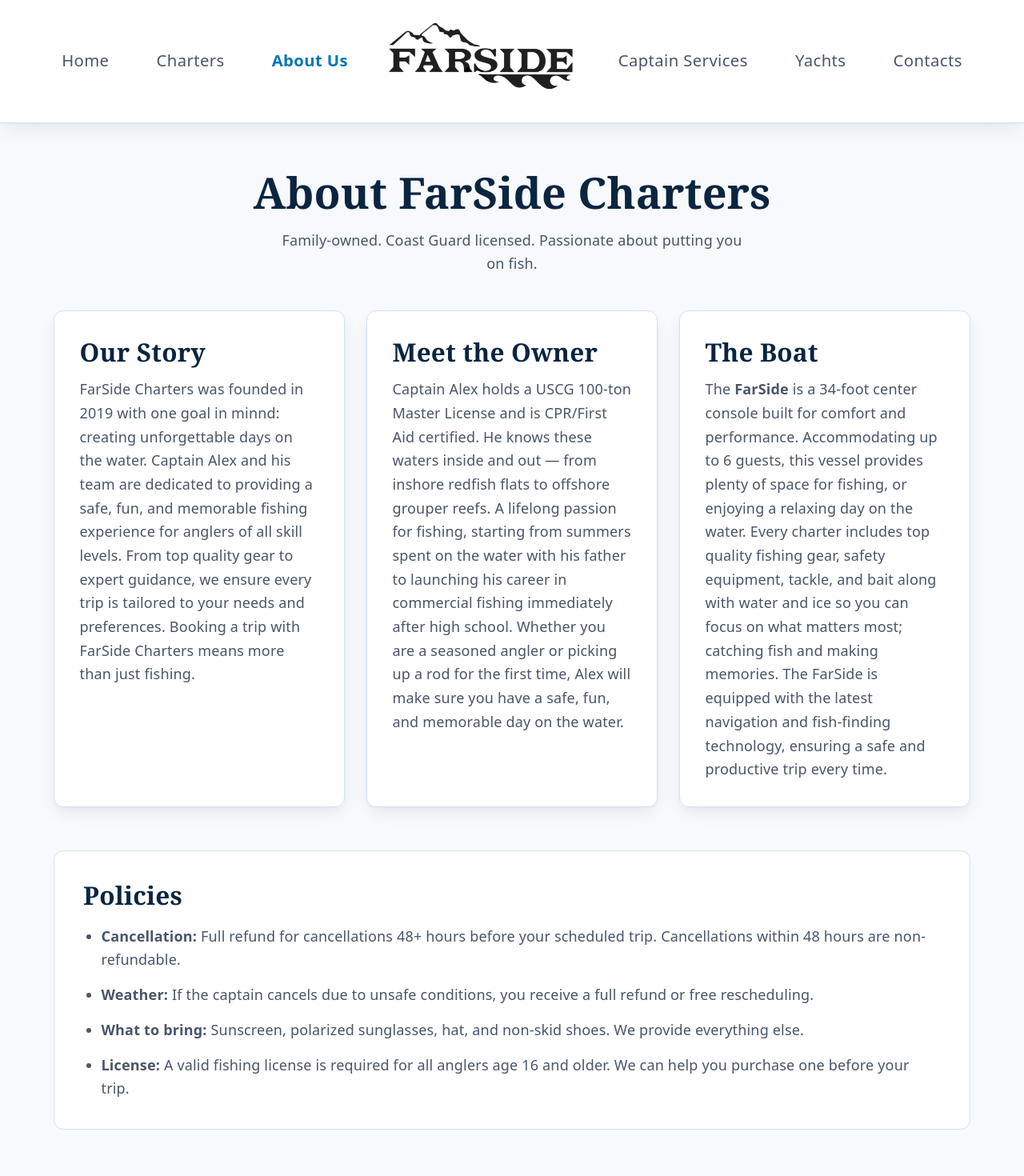
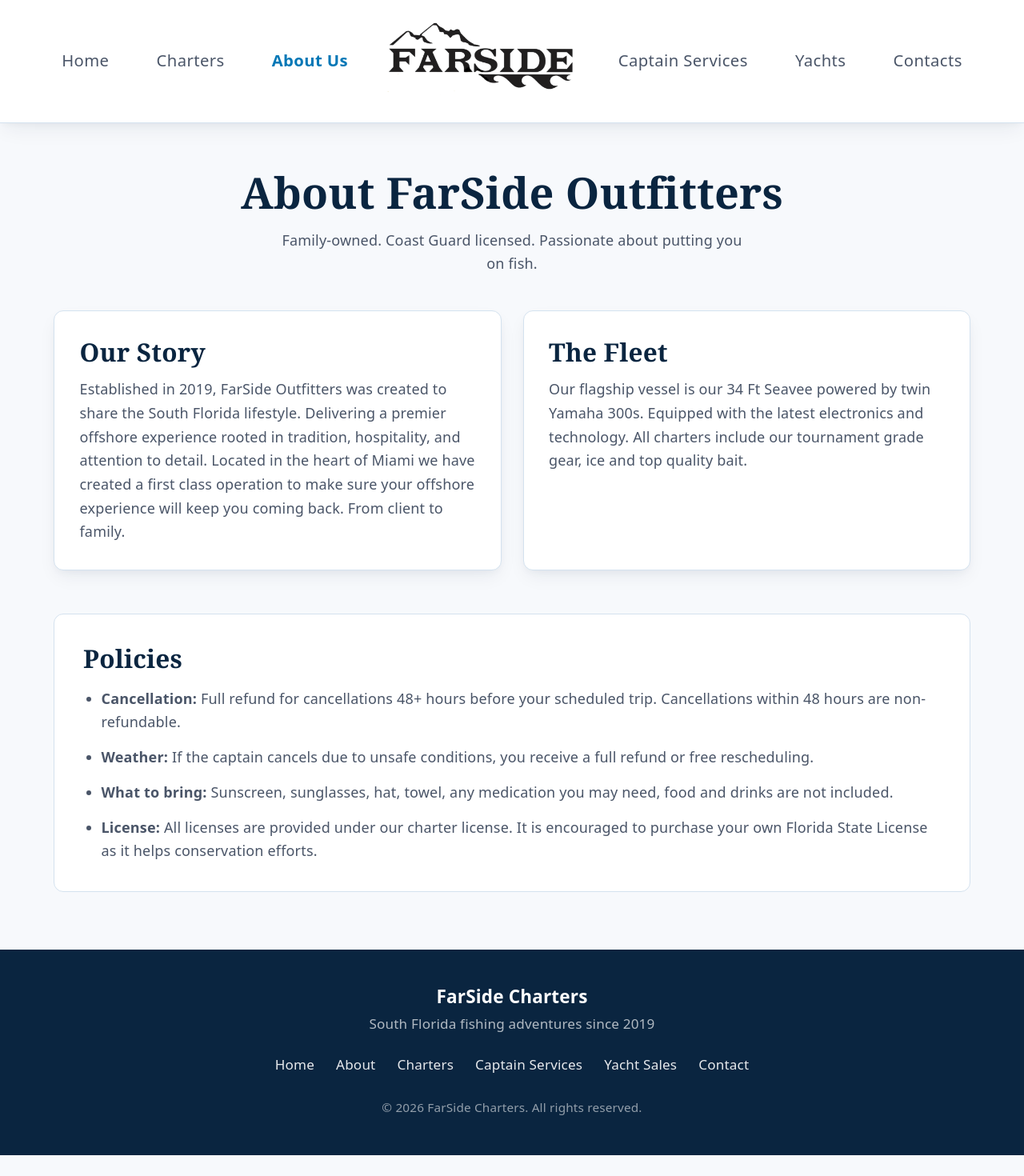
Before and after one commit to NomadRiding/Farside, a React (Vite) app: page /about in a window 1280 px wide. Shown: the top 1470 px of the page at 80% size. After the commit the page ends 1444 px from the top, so only its background shows below. Built offline with nearby package versions, Linux system fonts and the light colour scheme; a web font is replaced by a local one.

Commit message:
Edit wording, spelling errors and button color

```diff
--- a/src/components/Hero.jsx
+++ b/src/components/Hero.jsx
@@ -1,5 +1,5 @@
-import { Link } from 'react-router-dom'
-import '../styles/Hero.css'
+import { Link } from "react-router-dom"
+import "../styles/Hero.css"
 
 export default function Hero() {
   return (
@@ -7,18 +7,17 @@
       <div className="hero-section__content">
         <p className="hero-section__eyebrow">South Florida Fishing Charters</p>
         <h1 id="hero-heading" className="hero-section__title">
-          Your Next Great Catch Starts Here
+          FarSide Charters
         </h1>
         <p className="hero-section__subtitle">
-          Join Captain Alex aboard the FarSide for half-day and full-day charters.
-          All gear included — just bring your sense of adventure.
+          Welcome to South Florida's Premier Offshore Fishing Experience.
         </p>
         <div className="hero-section__actions">
-          <Link to="/book" className="btn btn-primary btn-lg">
+          <Link to="/book" className="btn btn-primary btn-book-now btn-lg">
             Book Now
           </Link>
           <Link to="/about" className="btn btn-secondary btn-lg">
-            Learn More
+            About Us
           </Link>
         </div>
       </div>
--- a/src/index.css
+++ b/src/index.css
@@ -20,8 +20,8 @@
     rgba(10, 37, 64, 0.08) 0 10px 25px -5px,
     rgba(10, 37, 64, 0.04) 0 4px 10px -2px;
 
-  --sans: 'good-web-pro', system-ui, 'Segoe UI', Roboto, sans-serif;
-  --heading: 'Mackin-pro', Georgia, 'Times New Roman', serif;
+  --sans: "good-web-pro", system-ui, "Segoe UI", Roboto, sans-serif;
+  --heading: "Mackin-pro", Georgia, "Times New Roman", serif;
   --mono: ui-monospace, Consolas, monospace;
 
   font: 18px/155% var(--sans);
@@ -128,7 +128,10 @@
   border-radius: 8px;
   border: 2px solid transparent;
   cursor: pointer;
-  transition: background 0.2s, border-color 0.2s, transform 0.15s;
+  transition:
+    background 0.2s,
+    border-color 0.2s,
+    transform 0.15s;
 }
 
 .btn:focus-visible {
@@ -150,6 +153,18 @@
 .btn-primary:hover:not(:disabled) {
   background: var(--cta-hover);
   border-color: var(--cta-hover);
+}
+
+.btn-book-now {
+  background: #d4af37;
+  border-color: #d4af37;
+  color: #111;
+}
+
+.btn-book-now:hover:not(:disabled) {
+  background: #bf9b30;
+  border-color: #bf9b30;
+  color: #fff;
 }
 
 .btn-secondary {
@@ -222,7 +237,7 @@
   box-shadow: 0 0 0 3px var(--accent-bg);
 }
 
-.form-field input[aria-invalid='true'],
-.form-field select[aria-invalid='true'] {
+.form-field input[aria-invalid="true"],
+.form-field select[aria-invalid="true"] {
   border-color: var(--error);
 }
--- a/src/layouts/MainLayout.jsx
+++ b/src/layouts/MainLayout.jsx
@@ -20,11 +20,11 @@
           </p>
           <nav className="site-footer__nav" aria-label="Footer navigation">
             <Link to="/">Home</Link>
+            <Link to="/about">About</Link>
             <Link to="/charters">Charters</Link>
-            <Link to="/about">About</Link>
             <Link to="/captain-services">Captain Services</Link>
-            <Link to="/yachts">Yachts</Link>
-            <Link to="/contacts">Contacts</Link>
+            <Link to="/yachts">Yacht Sales</Link>
+            <Link to="/contacts">Contact</Link>
           </nav>
           <p className="site-footer__copy">
             &copy; {new Date().getFullYear()} FarSide Charters. All rights
--- a/src/pages/AboutPage.jsx
+++ b/src/pages/AboutPage.jsx
@@ -10,7 +10,7 @@
       />
       <div className="page">
         <header className="page__header">
-          <h1>About FarSide Charters</h1>
+          <h1>About FarSide Outfitters</h1>
           <p>
             Family-owned. Coast Guard licensed. Passionate about putting you on
             fish.
@@ -21,17 +21,16 @@
           <section className="about-card">
             <h2>Our Story</h2>
             <p>
-              FarSide Charters was founded in 2019 with one goal in minnd:
-              creating unforgettable days on the water. Captain Alex and his
-              team are dedicated to providing a safe, fun, and memorable fishing
-              experience for anglers of all skill levels. From top quality gear
-              to expert guidance, we ensure every trip is tailored to your needs
-              and preferences. Booking a trip with FarSide Charters means more
-              than just fishing.
+              Established in 2019, FarSide Outfitters was created to share the
+              South Florida lifestyle. Delivering a premier offshore experience
+              rooted in tradition, hospitality, and attention to detail. Located
+              in the heart of Miami we have created a first class operation to
+              make sure your offshore experience will keep you coming back. From
+              client to family.
             </p>
           </section>
 
-          <section className="about-card">
+          {/* <section className="about-card">
             <h2>Meet the Owner</h2>
             <p>
               Captain Alex holds a USCG 100-ton Master License and is CPR/First
@@ -43,20 +42,15 @@
               for the first time, Alex will make sure you have a safe, fun, and
               memorable day on the water.
             </p>
-          </section>
+          </section> */}
 
           <section className="about-card">
-            <h2>The Boat</h2>
+            <h2>The Fleet</h2>
             <p>
-              The <strong>FarSide</strong> is a 34-foot center console built for
-              comfort and performance. Accommodating up to 6 guests, this vessel
-              provides plenty of space for fishing, or enjoying a relaxing day
-              on the water. Every charter includes top quality fishing gear,
-              safety equipment, tackle, and bait along with water and ice so you
-              can focus on what matters most; catching fish and making memories.
-              The FarSide is equipped with the latest navigation and
-              fish-finding technology, ensuring a safe and productive trip every
-              time.
+              Our flagship vessel is our 34 Ft Seavee powered by twin Yamaha
+              300s. Equipped with the latest electronics and technology. All
+              charters include our tournament grade gear, ice and top quality
+              bait.
             </p>
           </section>
         </div>
@@ -74,13 +68,13 @@
               conditions, you receive a full refund or free rescheduling.
             </li>
             <li>
-              <strong>What to bring:</strong> Sunscreen, polarized sunglasses,
-              hat, and non-skid shoes. We provide everything else.
+              <strong>What to bring:</strong> Sunscreen, sunglasses, hat, towel,
+              any medication you may need, food and drinks are not included.
             </li>
             <li>
-              <strong>License:</strong> A valid fishing license is required for
-              all anglers age 16 and older. We can help you purchase one before
-              your trip.
+              <strong>License:</strong> All licenses are provided under our
+              charter license. It is encouraged to purchase your own Florida
+              State License as it helps conservation efforts.
             </li>
           </ul>
         </section>
--- a/src/pages/HomePage.jsx
+++ b/src/pages/HomePage.jsx
@@ -9,7 +9,7 @@
     <>
       <PageMeta
         title="FarSide Charters | South Florida Fishing Charters"
-        description="Book half-day and full-day fishing charters on the South Florida. All gear included. Reserve your trip with FarSide Charters today."
+        description="Book half-day and full-day fishing charters in South Florida. All gear included. Reserve your trip with FarSide Charters today."
       />
       <VideoHeroShell />
       <ReviewsSection limit={3} />
--- a/src/pages/YachtsPage.jsx
+++ b/src/pages/YachtsPage.jsx
@@ -1,22 +1,31 @@
-import PageMeta from '../components/PageMeta'
-import '../styles/Pages.css'
+import { Link } from "react-router-dom"
+import PageMeta from "../components/PageMeta"
+import "../styles/Pages.css"
 
 const yachts = [
   {
-    name: 'FarSide',
-    type: '34\' Center Console',
-    capacity: '6 guests',
+    name: "FarSide",
+    type: "34' Center Console",
+    capacity: "6 guests",
     description:
-      'Our flagship charter vessel — built for offshore performance and all-day comfort. Full shade, restroom, fish-finding electronics, and premium tackle come standard.',
-    features: ['Offshore & reef capable', 'Premium rods & reels', 'Ice & bottled water included'],
+      "Our flagship charter vessel — built for offshore performance and all-day comfort. Full shade, restroom, fish-finding electronics, and premium tackle come standard.",
+    features: [
+      "Offshore & reef capable",
+      "Premium rods & reels",
+      "Ice & bottled water included",
+    ],
   },
   {
-    name: 'FarSide II',
-    type: '42\' Sportfish',
-    capacity: '8 guests',
+    name: "FarSide II",
+    type: "42' Sportfish",
+    capacity: "8 guests",
     description:
-      'Expanded deck space and overnight-ready amenities for longer runs and larger groups. Ideal for full-day offshore missions and swordfish trips.',
-    features: ['Extended range', 'Enhanced seating & shade', 'Ideal for swordfish & pelagics'],
+      "Expanded deck space and overnight-ready amenities for longer runs and larger groups. Ideal for full-day offshore missions and swordfish trips.",
+    features: [
+      "Extended range",
+      "Enhanced seating & shade",
+      "Ideal for swordfish & pelagics",
+    ],
   },
 ]
 
@@ -29,14 +38,26 @@
       />
       <div className="page">
         <header className="page__header">
-          <h1>Our Fleet</h1>
+          <h1>Yacht Sales</h1>
           <p>
-            Well-maintained vessels outfitted for safety, comfort, and serious fishing
-            across South Florida waters.
+            If you are looking to sell or purchase your dream boat we are here
+            to help. Our experienced broker team working under Rick Obey Yacht
+            Sales, we can find you the right fitting boat. Whether you are a
+            die-hard fishing team or looking for a fun with the whole family. We
+            can find you the boat that fits your needs.
           </p>
+          <div className="page__cta">
+            <p>Ready to buy or sell?</p>
+            <Link
+              to="/contacts"
+              className="btn btn-primary btn-book-now btn-lg"
+            >
+              Contact Us
+            </Link>
+          </div>
         </header>
 
-        <div className="page__content yacht-grid">
+        {/* <div className="page__content yacht-grid">
           {yachts.map((yacht) => (
             <article key={yacht.name} className="yacht-card">
               <div className="yacht-card__image" aria-hidden="true" />
@@ -54,7 +75,7 @@
               </div>
             </article>
           ))}
-        </div>
+        </div> */}
       </div>
     </>
   )
```
Also changed, not shown: src/components/ImageCarousel.jsx (+22 -14 lines), src/data/charterPackages.js (+33 -33 lines), src/pages/CaptainServicesPage.jsx (+38 -17 lines), src/pages/ChartersPage.jsx (+12 -8 lines), src/pages/ContactsPage.jsx (+20 -13 lines).
